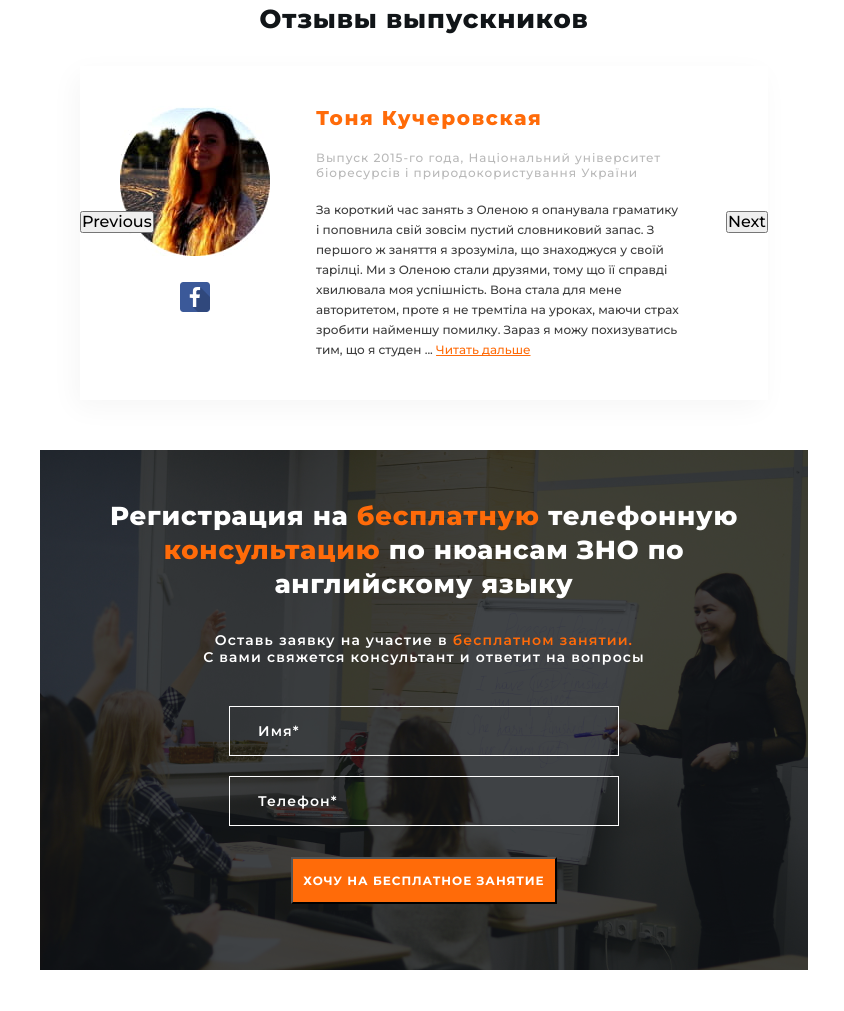
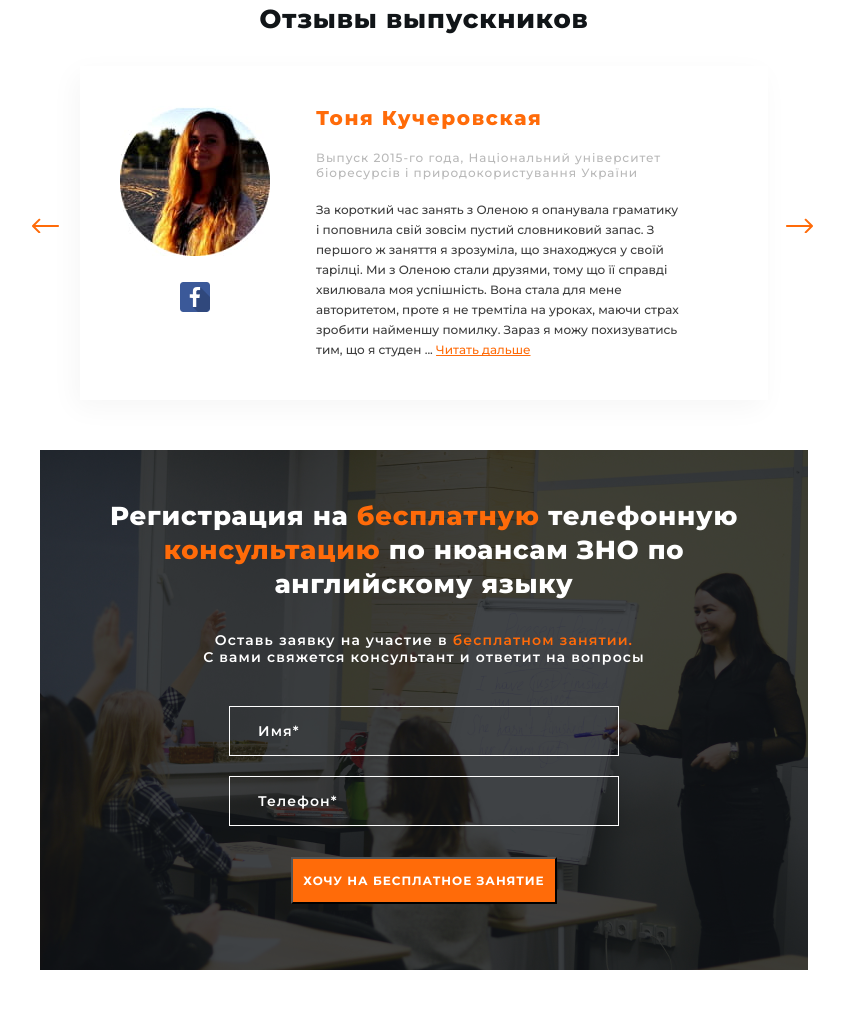
Before and after one commit to Rom0105/my-first-project, a website built with Parcel: page src/index.html in a window 1280 px wide. Shown: the part 5097-6108 px from the top of the page, without its empty margins (216-1060 px from the left). Built offline with nearby package versions, Linux system fonts and the light colour scheme.

Commit message:
правки

```diff
--- a/src/sass/layout/_feedbacks.scss
+++ b/src/sass/layout/_feedbacks.scss
@@ -214,10 +214,21 @@
     bottom: 0;
     left: 0;
 
+    font-size: 0;
+
     z-index: 10;
+
+    background-image: url(../images/arrowrith.svg);
+    background-repeat: no-repeat;
+    width: 30px;
+    height: 15px;
+    background-color: transparent;
+
+    border: transparent;
 
     @media screen and (min-width: 768px){
       bottom: 50%;
+      left: -7%;
    }
   }
   .slick-next {
@@ -225,10 +236,21 @@
     bottom: 0;
     right: 0;
 
+    font-size: 0;
+
     z-index: 10;
+
+    background-image: url(../images/arrowleft.svg);
+    background-repeat: no-repeat;
+    width: 30px;
+    height: 15px;
+    background-color: transparent;
+
+    border: transparent;
 
     @media screen and (min-width: 768px){
      bottom: 50%;
+     right: -7%;
    }
   }
 
```
Also changed, not shown: src/images/arrowleft.svg (added), src/images/arrowrith.svg (added).
